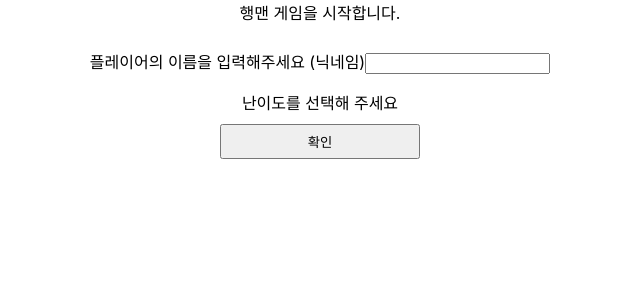
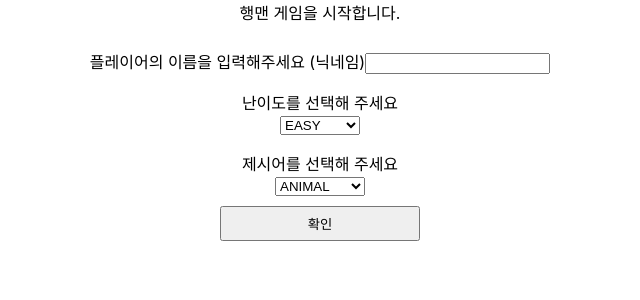
Before and after one commit to Rojojun/coyukdae-FE, a React (Create React App) app: page /hangman in a window 1280 px wide. Shown: the top 300 px of the page, without its empty margins (320-960 px from the left). Built offline with nearby package versions, Linux system fonts and the light colour scheme.

Commit message:
add :: 행맨 메인 페이지 작업 완료

```diff
--- /dev/null
+++ b/src/components/HangmanDropdown/HangmanDropdown.jsx
@@ -0,0 +1,28 @@
+import React, { useState } from "react";
+
+export default function HangmanDropdown() {
+  const [content, setContent] = useState("");
+
+  const onChangeHandler = (e) => {
+    setContent(e.target.value);
+    console.log(content);
+  };
+
+  const Options = [
+    { key: 1, value: "EASY" },
+    { key: 2, value: "NORMAL" },
+    { key: 3, value: "HARD" },
+  ];
+
+  return (
+    <div>
+      <select onChange={onChangeHandler} value={content}>
+        {Options.map((item, index) => (
+          <option key={item.key} value={item.value}>
+            {item.value}
+          </option>
+        ))}
+      </select>
+    </div>
+  );
+}
--- /dev/null
+++ b/src/components/HangmanDropdown/HangmanThemeDropdown.jsx
@@ -0,0 +1,29 @@
+import React, { useState } from "react";
+
+export default function HangmanThemeDropdown() {
+  const [content, setContent] = useState("");
+
+  const onChangeHandler = (e) => {
+    setContent(e.target.value);
+  };
+
+  const Options = [
+    { key: 1, value: "ANIMAL" },
+    { key: 2, value: "JOB" },
+    { key: 3, value: "PLANT" },
+    { key: 4, value: "EXERCISE" },
+    { key: 5, value: "RANDOM" },
+  ];
+
+  return (
+    <div>
+      <select onChange={onChangeHandler} value={content}>
+        {Options.map((item, index) => (
+          <option key={item.key} value={item.value}>
+            {item.value}
+          </option>
+        ))}
+      </select>
+    </div>
+  );
+}
--- a/src/pages/hangman/Main.jsx
+++ b/src/pages/hangman/Main.jsx
@@ -1,5 +1,7 @@
 import React, { useState } from "react";
 import Button from "../../components/Button/Button";
+import HangmanDropdown from "../../components/HangmanDropdown/HangmanDropdown";
+import HangmanThemeDropdown from "../../components/HangmanDropdown/HangmanThemeDropdown";
 
 export default function Main() {
   const [playerName, setPlayerName] = useState("");
@@ -17,8 +19,12 @@ export default function Main() {
           value={playerName}
           onChange={(e) => setPlayerName(e.target.value)}
         />
-        <p></p>
+        <p />
         난이도를 선택해 주세요
+        <HangmanDropdown />
+        <p />
+        제시어를 선택해 주세요
+        <HangmanThemeDropdown />
         <Button buttonContent={"확인"} clickEvent={handleClickEvent} />
       </div>
     </div>
```
